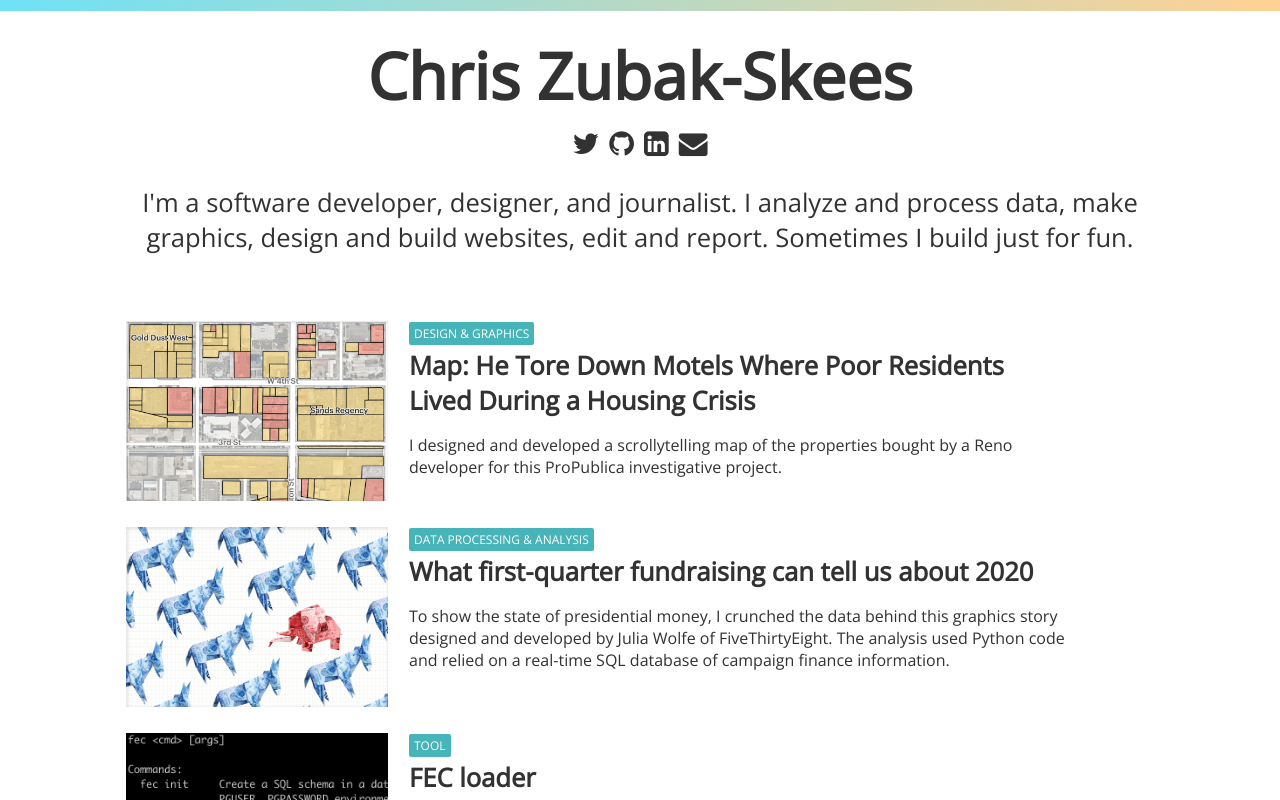
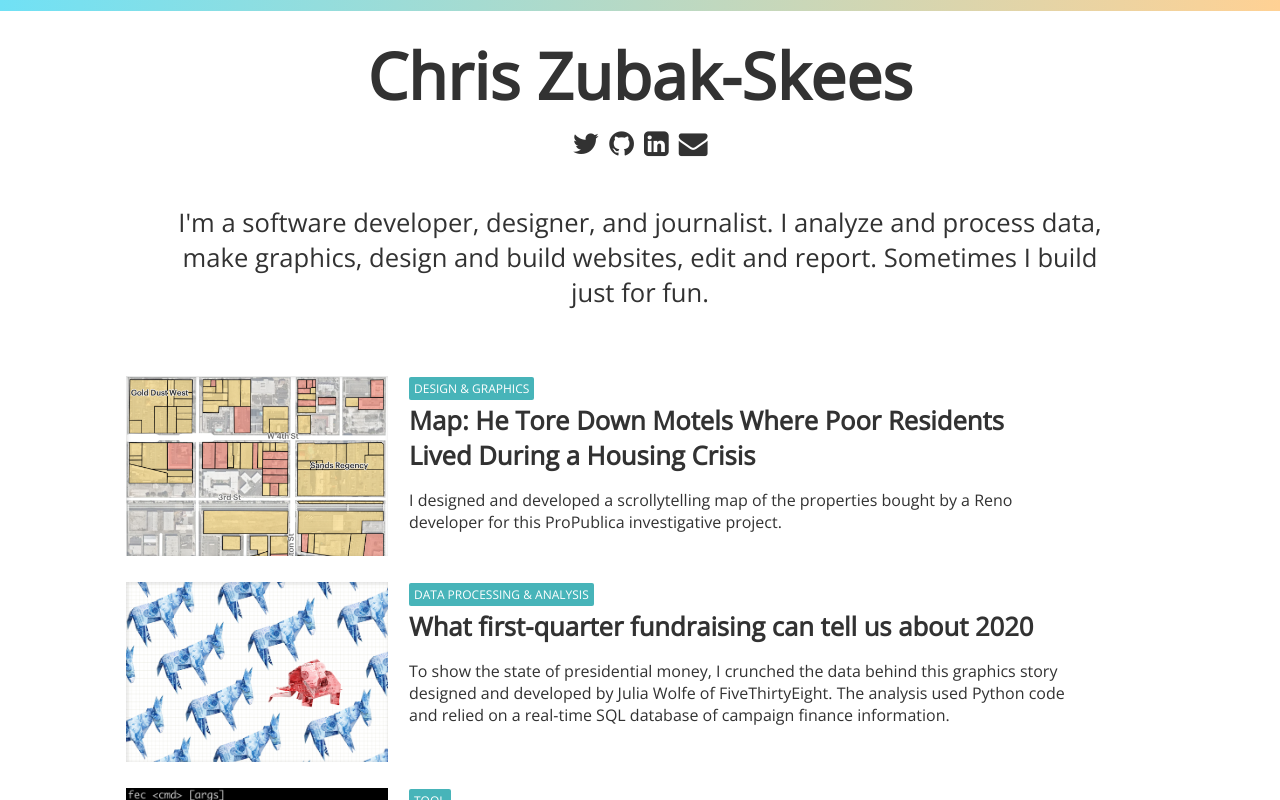
Before and after one commit to chriszs/zubak-skees.dev, a Nuxt app: page / in a window 1280 px wide. Shown: the top 800 px of the page. Built offline with nearby package versions, Linux system fonts and the light colour scheme.

Commit message:
feat: reduce chatter column width

```diff
--- a/pages/index.vue
+++ b/pages/index.vue
@@ -65,7 +65,11 @@ h1 {
 }
 
 .container p {
+    padding-top: 20px;
     font-size: 80%;
+    max-width: 90%;
+    margin-right: auto;
+    margin-left: auto;
 }
 
 .emailMe {
```
